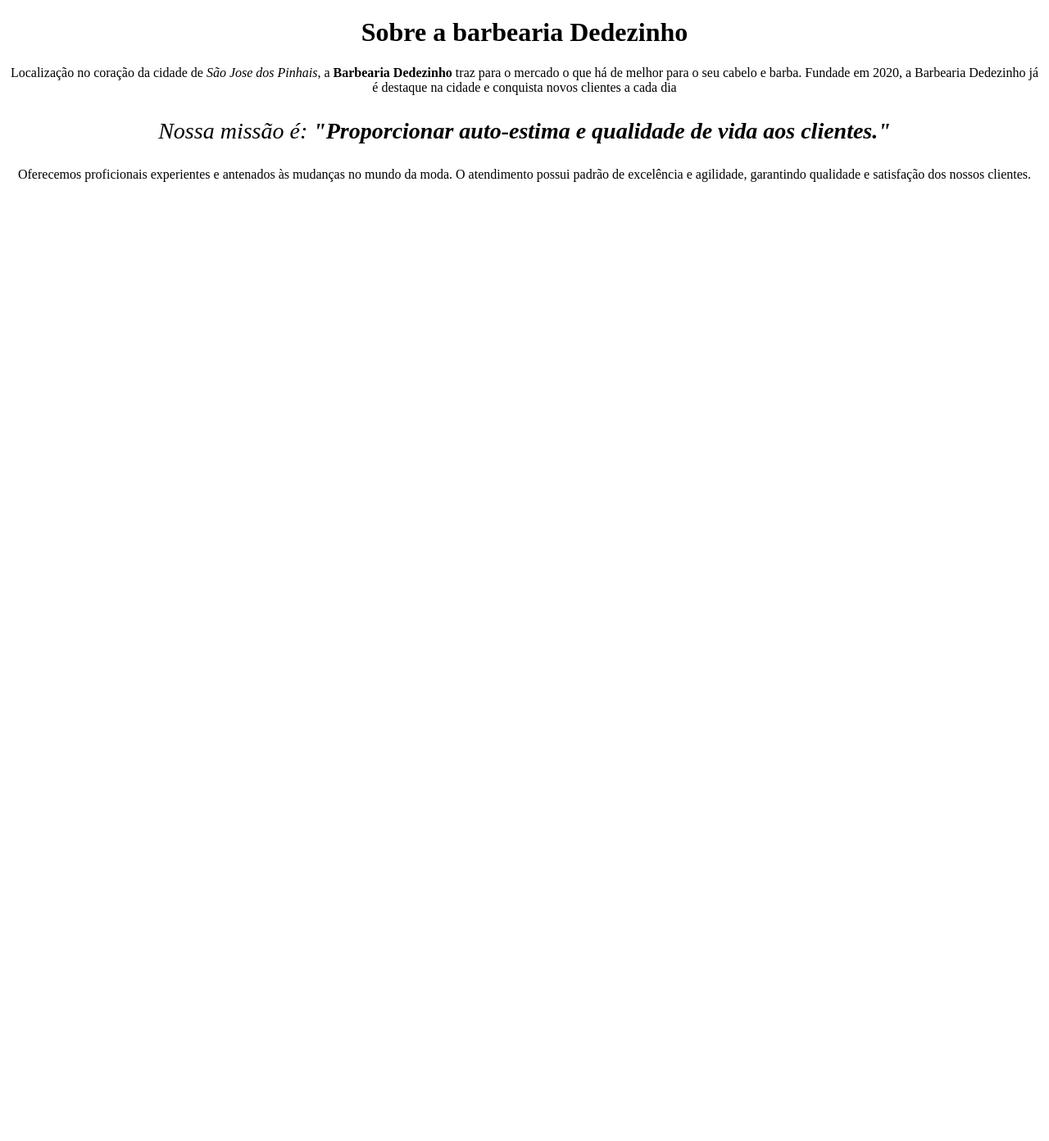
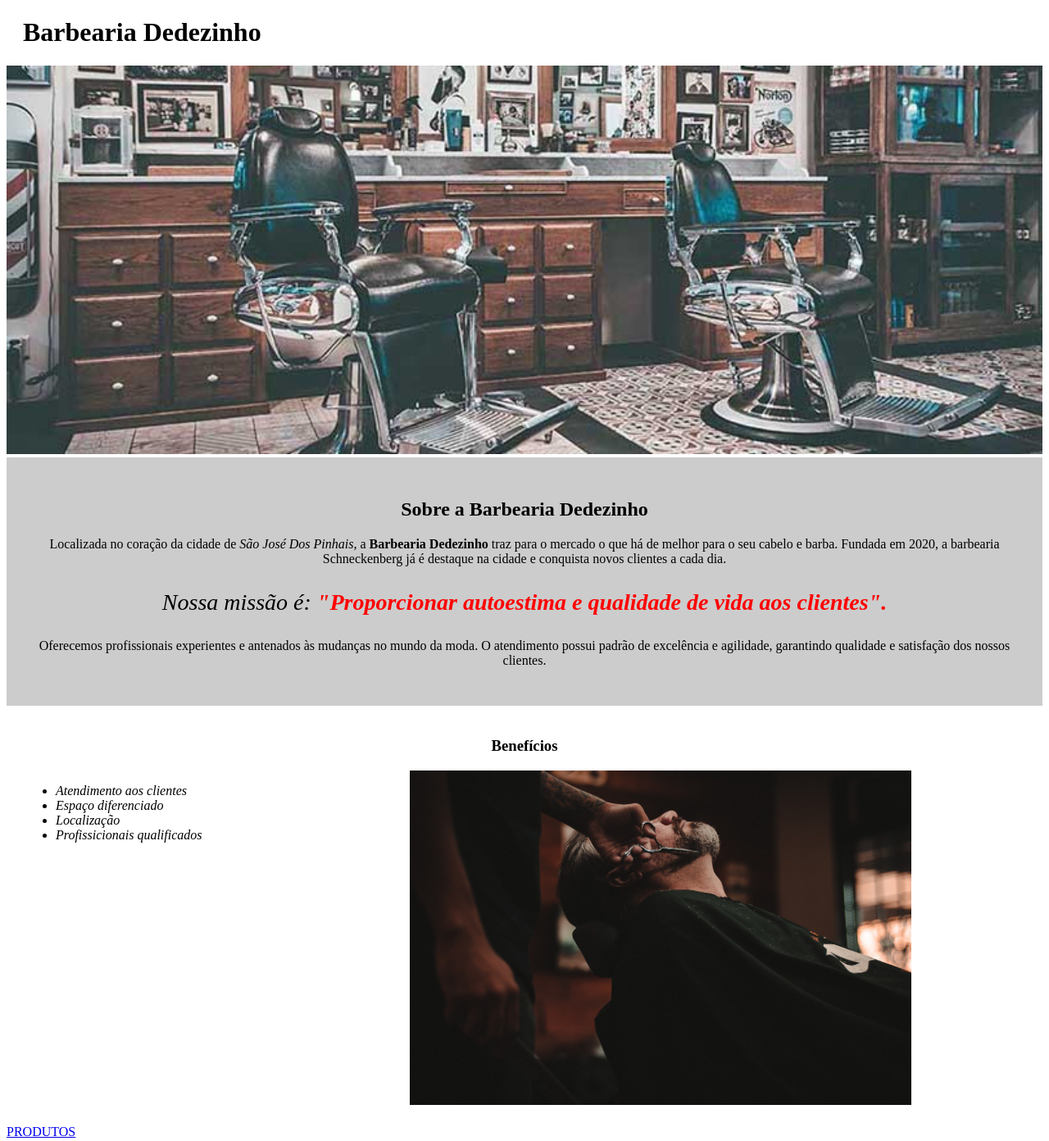
Before and after one commit to dedelind/Barbearia-Dedezinho, a plain HTML site: page index.html in a window 1280 px wide. Shown: the whole page at 82% size. Before the commit the page ends 800 px from the top, so only its background shows below. Drawn offline with Linux system fonts and the light colour scheme.

Commit message:
09/05/24

```diff
--- a/index.html
+++ b/index.html
@@ -9,13 +9,43 @@
 </head>
 
 <body>
- <h1>Sobre a barbearia Dedezinho</h1>
 
-   <p>Localização no coração da cidade de <em>São Jose dos Pinhais</em>, a <strong>Barbearia Dedezinho</strong> traz para o mercado o que há de melhor para o seu cabelo e barba. Fundade em 2020, a Barbearia Dedezinho já é destaque na cidade e conquista novos clientes a cada dia </p>
+  <header>
+    <h1 class="titulo-principal">Barbearia Dedezinho</h1>
+  </header>
 
-  <p id="missao"><em>Nossa missão é: <strong>"Proporcionar auto-estima e qualidade de vida aos clientes."</strong></em></p>
+  <img id="banner" src="banner.jpg">
 
-  <p>Oferecemos proficionais experientes e antenados às mudanças no mundo da moda. O atendimento possui padrão de excelência e agilidade, garantindo qualidade e satisfação dos nossos clientes. </p>
+  <div class="principal">
+
+    <h2 class="texto-centralizado">Sobre a Barbearia Dedezinho </h2>
+
+    <p>Localizada no coração da cidade de <em>São José Dos Pinhais</em>, a <strong>Barbearia Dedezinho</strong> traz
+      para o mercado o que há de melhor para o seu cabelo e barba. Fundada em 2020, a barbearia Schneckenberg já é
+      destaque na cidade e conquista novos clientes a cada dia.</p>
+
+    <p id="missao"><em>Nossa missão é: <strong>"Proporcionar autoestima e qualidade de vida aos clientes".</strong></em>
+    </p>
+
+    <p>Oferecemos profissionais experientes e antenados às mudanças no mundo da moda. O atendimento possui padrão de
+      excelência e agilidade, garantindo qualidade e satisfação dos nossos clientes.</p>
+  </div>
+
+  <div class="beneficios">
+
+    <h3 class="texto-centralizado">Benefícios</h3>
+
+    <ul>
+      <li class="item">Atendimento aos clientes</li>
+      <li class="item">Espaço diferenciado</li>
+      <li class="item">Localização</li>
+      <li class="item">Profissicionais qualificados</li>
+    </ul>
+
+    <img class="imagem-beneficio" src="beneficios.jpg">
+
+  </div>
+  <a href="produtos.html">PRODUTOS</a>
 </body>
 
 </html>
--- a/style.css
+++ b/style.css
@@ -1,11 +1,48 @@
-h1{
-  text-align:center;
+.titulo-principal{
+padding-left: 20px;
 }
 
-p {
-  text-align:center;
+.texto-centralizado{
+text-align: center;
 }
 
-#missao{
-  font-size: 28px;
+.principal{
+  background-color: #CCCCCC;
+  padding: 30px;
 }
+
+p{
+text-align: center;
+}
+
+em strong{
+  color: red;
+}
+
+#missao {
+font-size: 28px;
+}
+
+#banner{
+width: 100%;
+}
+
+.beneficios{
+padding: 20px;
+background-color: #FFFFFF;
+}
+
+ul{
+display: inline-block;
+vertical-align: top;
+width: 20%;
+margin-right: 15%;
+}
+
+.imagem-beneficio{
+width: 50%;
+}
+
+.item{
+font-style: italic;
+}
```
Also changed, not shown: produtos.html (added, +21 -0 lines), banner.jpg (added), barba.jpg (added), beneficios.jpg (added), cabelo+barba.jpg (added), cabelo.jpg (added), logo.png (added).
